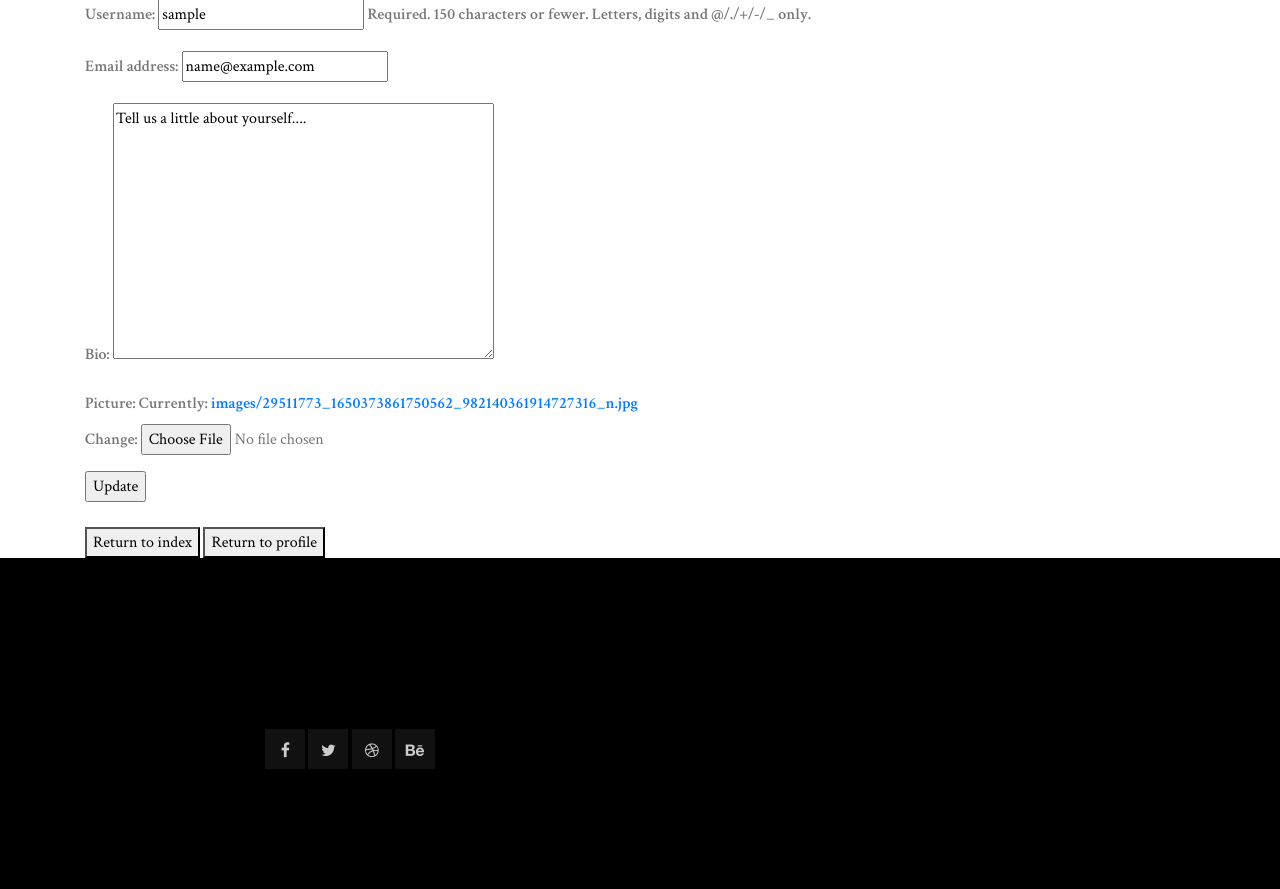
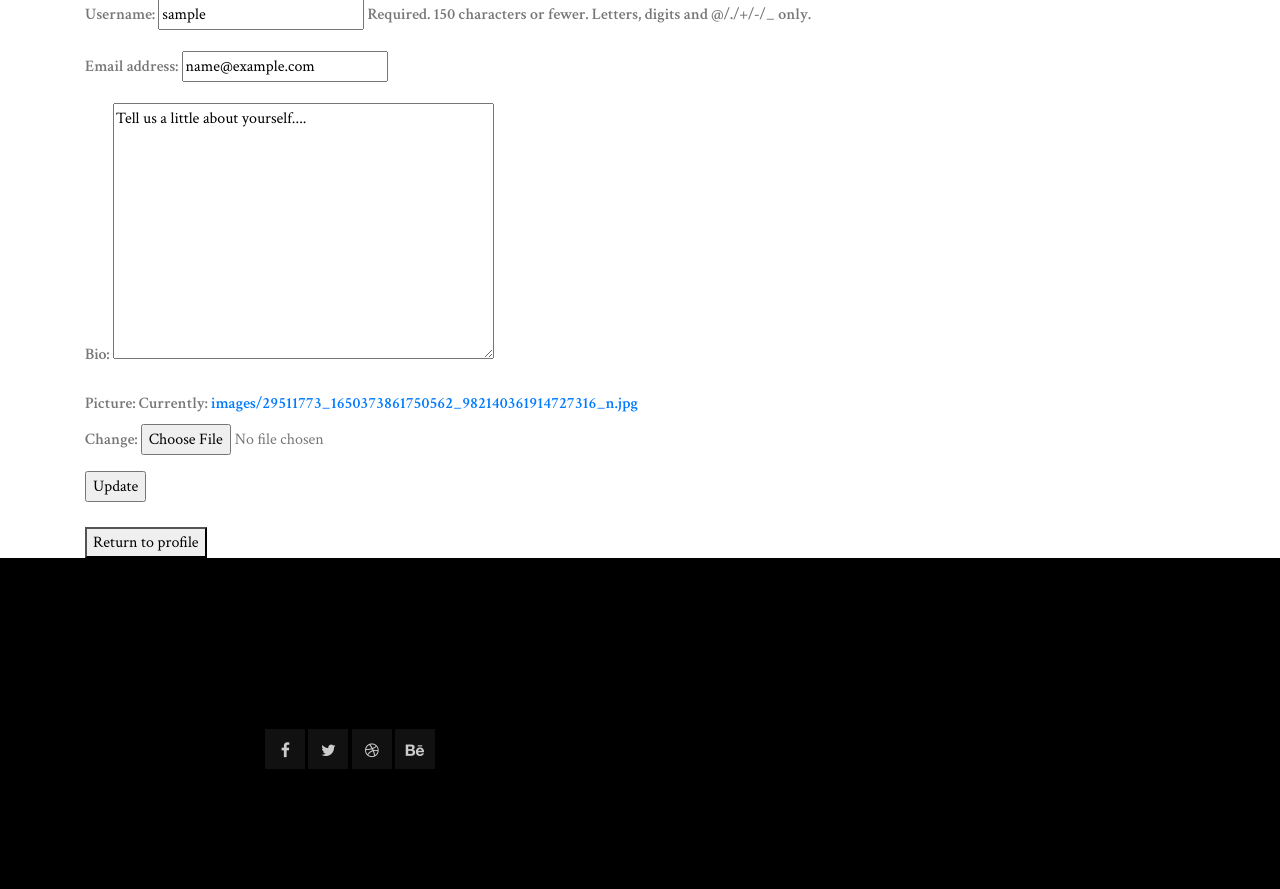
Before and after one commit to jdesbois/questionable, a Django app: page /main/update_user/ in a window 1280 px wide. Shown: the part 172-1061 px from the top of the page. Run offline with Django 3.2, Linux system fonts and the light colour scheme; the visitor is signed in with stand-in values (Sample User, id 1); some libraries are stand-ins or nearby versions.

Commit message:
removed return to index button on page

```diff
--- a/templates/main/update_user.html
+++ b/templates/main/update_user.html
@@ -24,7 +24,6 @@
 
     </form>
     <br />
-    <a href="{% url 'main:index' %}"><button>Return to index</button></a>
     <a href="{% url 'main:profile' %}"><button>Return to profile</button> </a>
 </div>
 {% endblock %}
```
